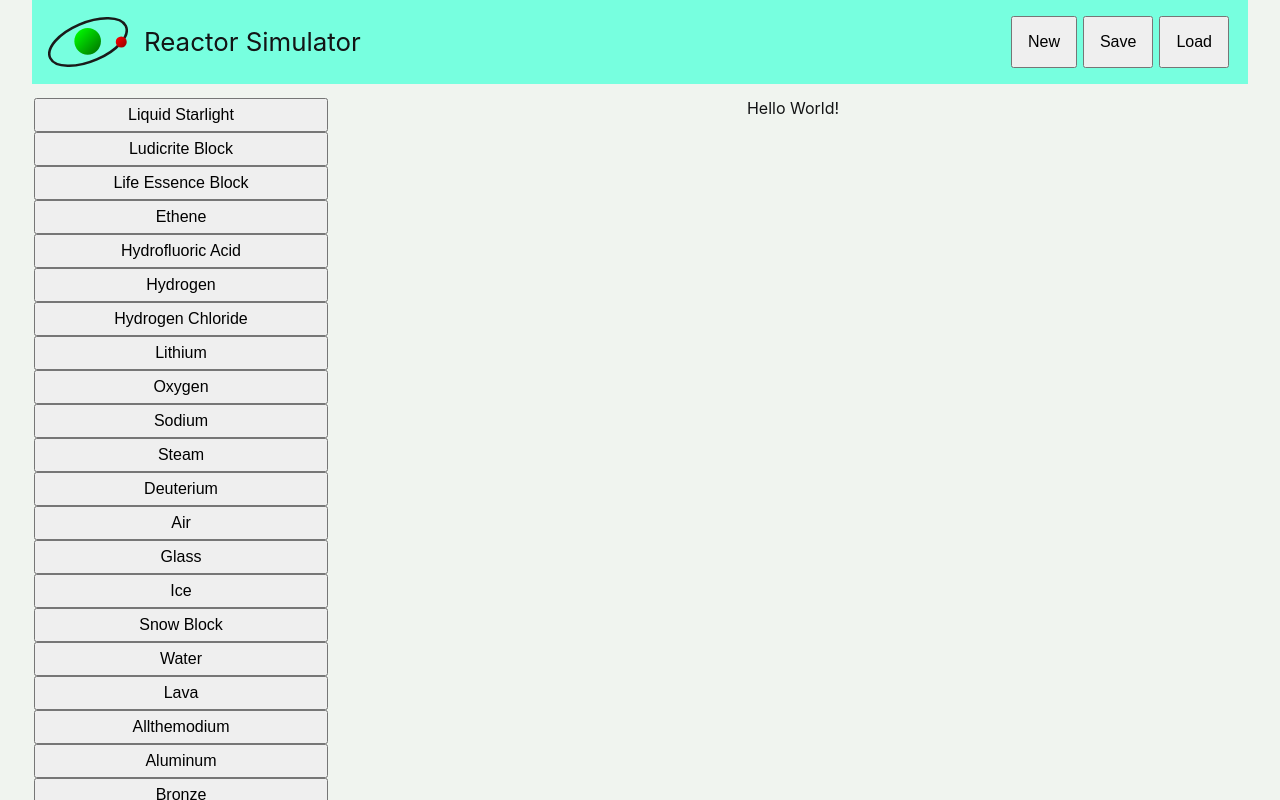
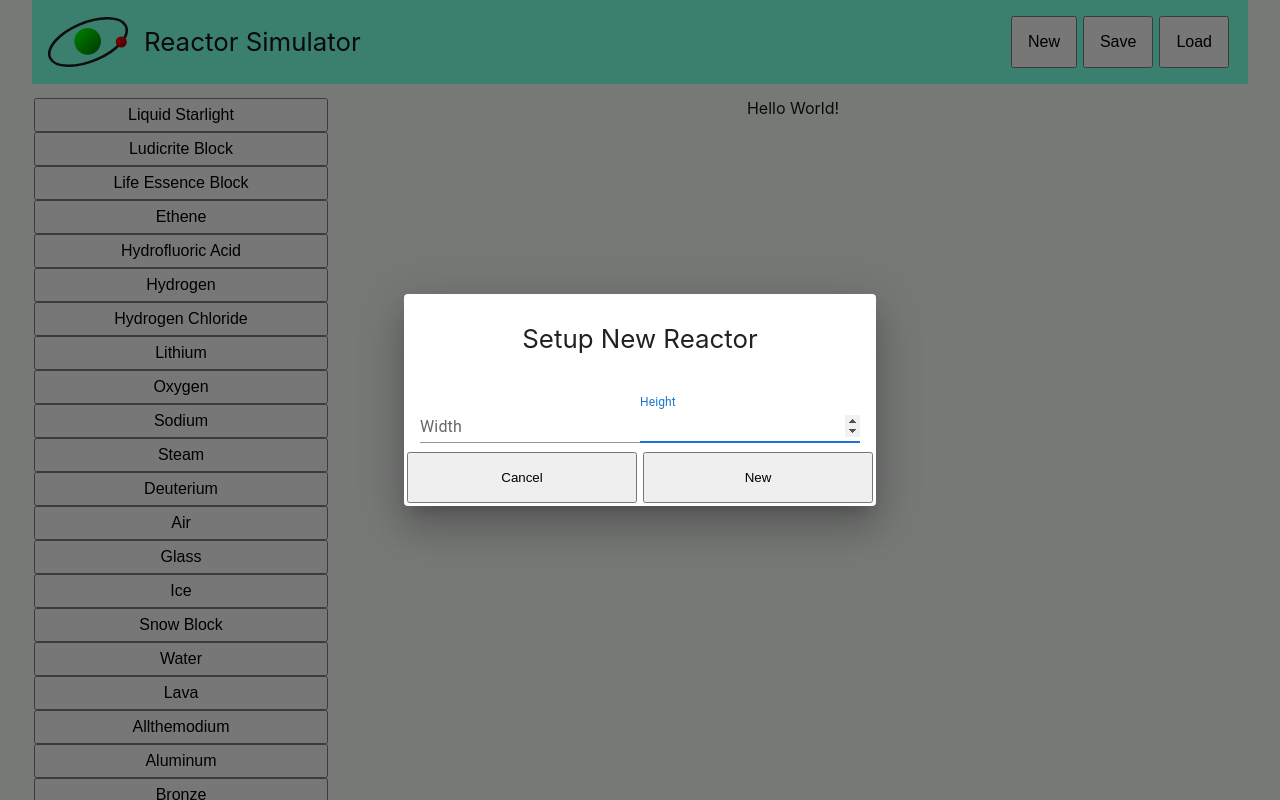
Before and after one commit to AlicornLunaa/biggerreactors_simulator, a React (Vite) app: page / in a window 1280 px wide. Both pictures are taken after a click on the button "New". Shown: the top 800 px of the page. Built offline with nearby package versions, Linux system fonts and the light colour scheme; the HTML template or start-up script is replaced by a standard one.

Commit message:
Added modal setup dialog

```diff
--- a/src/App.css
+++ b/src/App.css
@@ -41,3 +41,26 @@
 .title {
   font-size: 1.618rem;
 }
+
+.reactorSetup p {
+  display: flex;
+  justify-content: center;
+  font-size: 1.618rem;
+}
+
+.reactorSetupContent {
+  padding: 2px 1rem;
+}
+
+.reactorSetupActions {
+  display: flex;
+  justify-content: center;
+  align-items: center;
+  width: 100%;
+}
+
+.reactorSetupActions button {
+  padding: 1rem;
+  margin: 0.2rem;
+  width: 100%;
+}
--- a/src/App.tsx
+++ b/src/App.tsx
@@ -1,13 +1,14 @@
 import reactorLogo from './assets/reactorsim.svg'
 import './App.css'
 import ReactorWindow from './components/ReactorWindow'
-import { Grid } from '@mui/material'
+import { Dialog, Grid, TextField } from '@mui/material'
 import MaterialList from './components/MaterialList'
 import { useState } from 'react'
 import { Material } from './classes/Materials'
 
 function App() {
   const [material, setMaterial] = useState<Material | null>(null);
+  const [openReactorSetup, setOpenReactorSetup] = useState(false);
   const [useOldMaterial, setUseOldMaterial] = useState(false);
 
   return (
@@ -18,7 +19,7 @@ function App() {
           <div className="title">Reactor Simulator</div>
         </div>
         <div className="actions">
-          <button>New</button>
+          <button onClick={() => {setOpenReactorSetup(true)}}>New</button>
           <button>Save</button>
           <button>Load</button>
         </div>
@@ -31,8 +32,20 @@ function App() {
           <ReactorWindow material={material} />
         </Grid>
       </Grid>
+
+      <Dialog className="reactorSetup" open={openReactorSetup} onClose={() => {setOpenReactorSetup(false)}}>
+        <p>Setup New Reactor</p>
+        <div className="reactorSetupContent">
+          <TextField autoFocus margin="dense" id="width" label="Width" type="number" variant="standard" />
+          <TextField autoFocus margin="dense" id="height" label="Height" type="number" variant="standard" />
+        </div>
+        <div className="reactorSetupActions">
+          <button onClick={() => setOpenReactorSetup(false)}>Cancel</button>
+          <button onClick={() => setOpenReactorSetup(false)}>New</button>
+        </div>
+      </Dialog>
     </div>
   )
 }
 
-export default App
+export default App;
```
